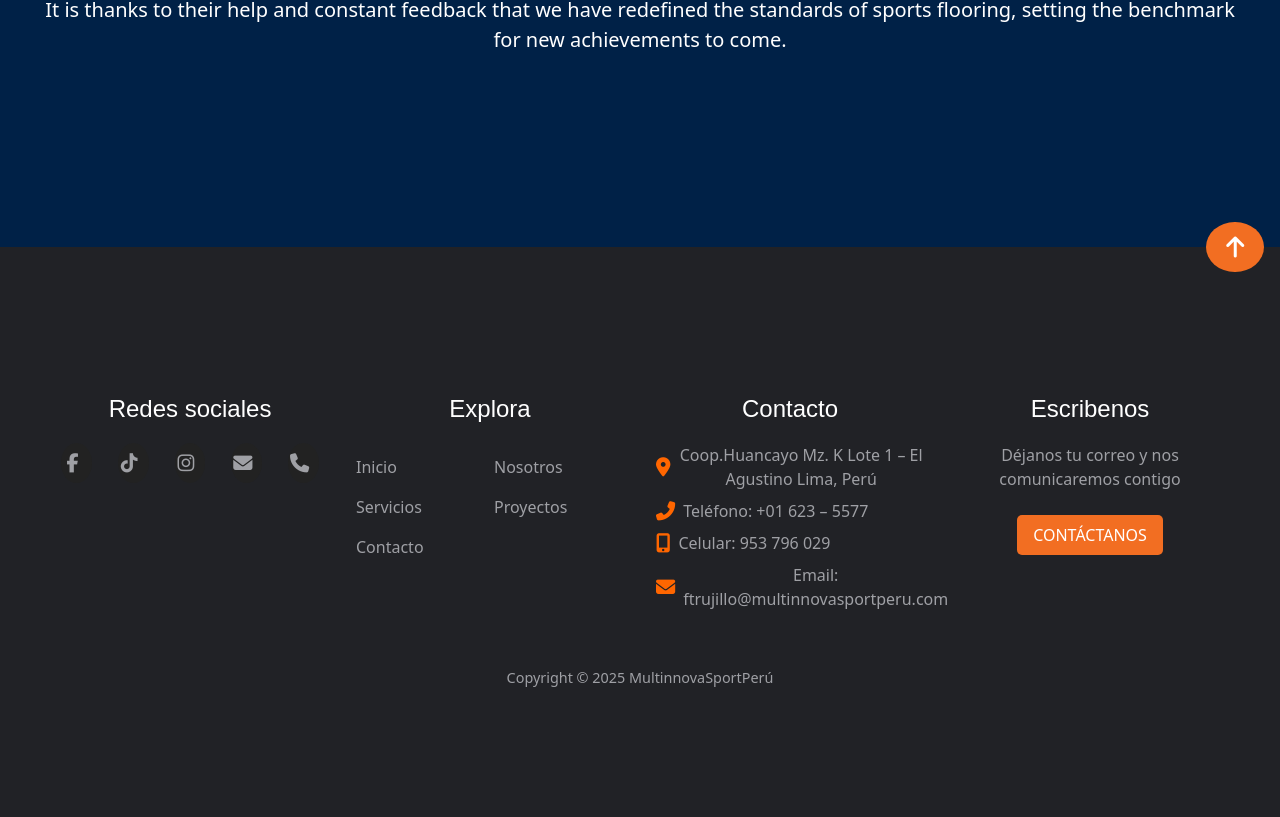
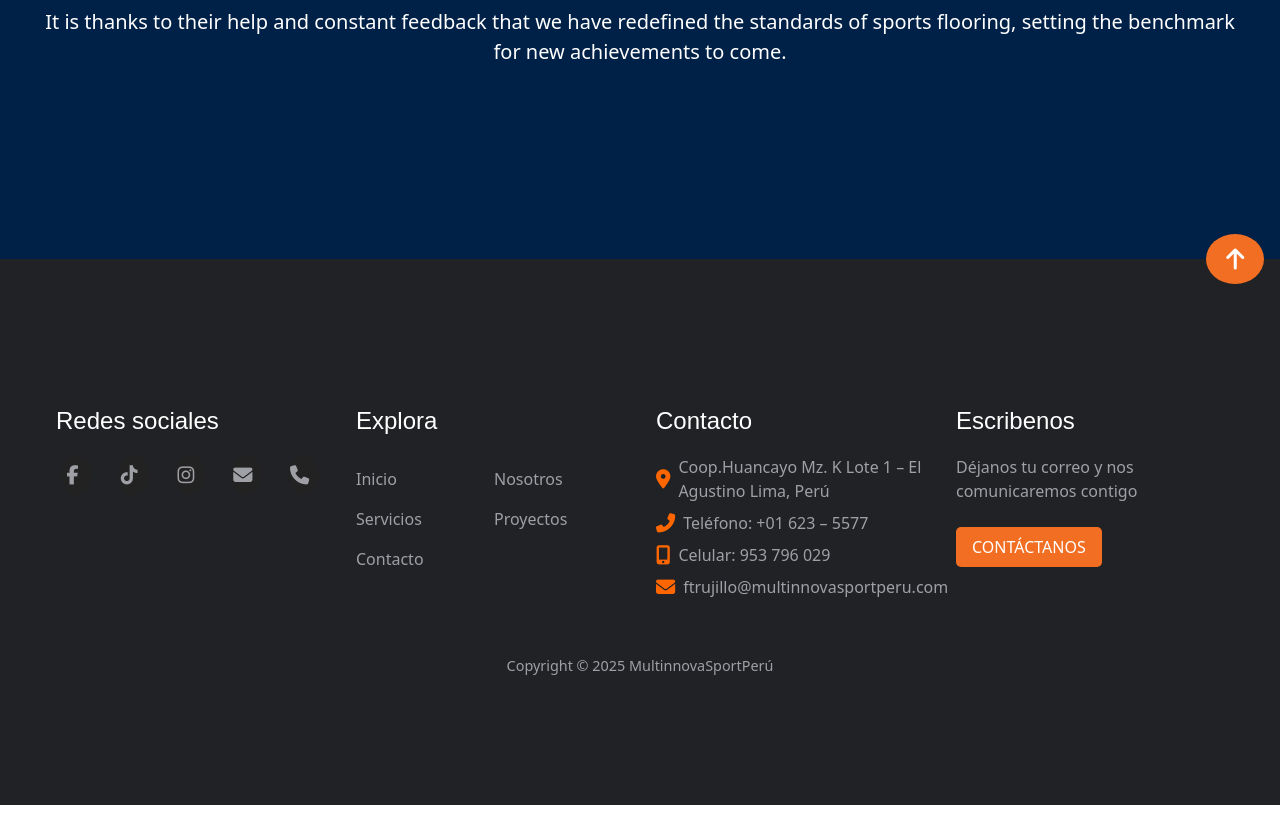
Before and after one commit to SebastianYauri/multinnova, a React (Vite) app: page / in a window 1280 px wide. Shown: the part 489-1306 px from the top of the page. Built offline with nearby package versions, Linux system fonts and the light colour scheme; a web font is replaced by a local one.

Commit message:
align footer content to the left for improved readability

```diff
--- a/src/App.css
+++ b/src/App.css
@@ -561,6 +561,7 @@ body, html {
   flex: 1;
   margin: 1rem;
   min-width: 200px;
+  text-align: left; /* Asegura que el contenido esté alineado a la izquierda */
 }
 
 .footer-section h3 {
@@ -568,6 +569,7 @@ body, html {
   font-size: 1.5rem; /* Tamaño grande para los títulos */
   margin-bottom: 1rem;
   font-family: 'Winner Sans Cond Regular', sans-serif; /* Aplica la fuente personalizada */
+  text-align: left; /* Asegura que los títulos también estén alineados a la izquierda */
 }
 
 .footer-section p, .footer-section a {
@@ -575,6 +577,7 @@ body, html {
   font-size: 1rem;
   margin: 0.5rem 0;
   text-decoration: none; /* Sin subrayado */
+  text-align: left; /* Alinea el texto a la izquierda */
 }
 
 .footer-section a:hover {
@@ -588,8 +591,8 @@ body, html {
 }
 
 .footer-section p {
-  display: flex;
-  align-items: center; /* Alinea los iconos con el texto */
+  display: flex; /* Asegura que los iconos y el texto estén alineados */
+  align-items: center; /* Alinea verticalmente los iconos con el texto */
   color: #9FA0A5; /* Color del texto */
   font-size: 1rem;
   margin: 0.5rem 0;
--- a/src/components/Footer.jsx
+++ b/src/components/Footer.jsx
@@ -31,7 +31,7 @@ function Footer() {
           <p><i className="fas fa-map-marker-alt"></i> Coop.Huancayo Mz. K Lote 1 – El Agustino Lima, Perú</p>
           <p><i className="fas fa-phone-alt"></i> Teléfono: +01 623 – 5577</p>
           <p><i className="fas fa-mobile-alt"></i> Celular: 953 796 029</p>
-          <p><i className="fas fa-envelope"></i> Email: ftrujillo@multinnovasportperu.com</p>
+          <p><i className="fas fa-envelope"></i>ftrujillo@multinnovasportperu.com</p>
         </div>
         <div className="footer-section">
           <h3>Escribenos</h3>
```
